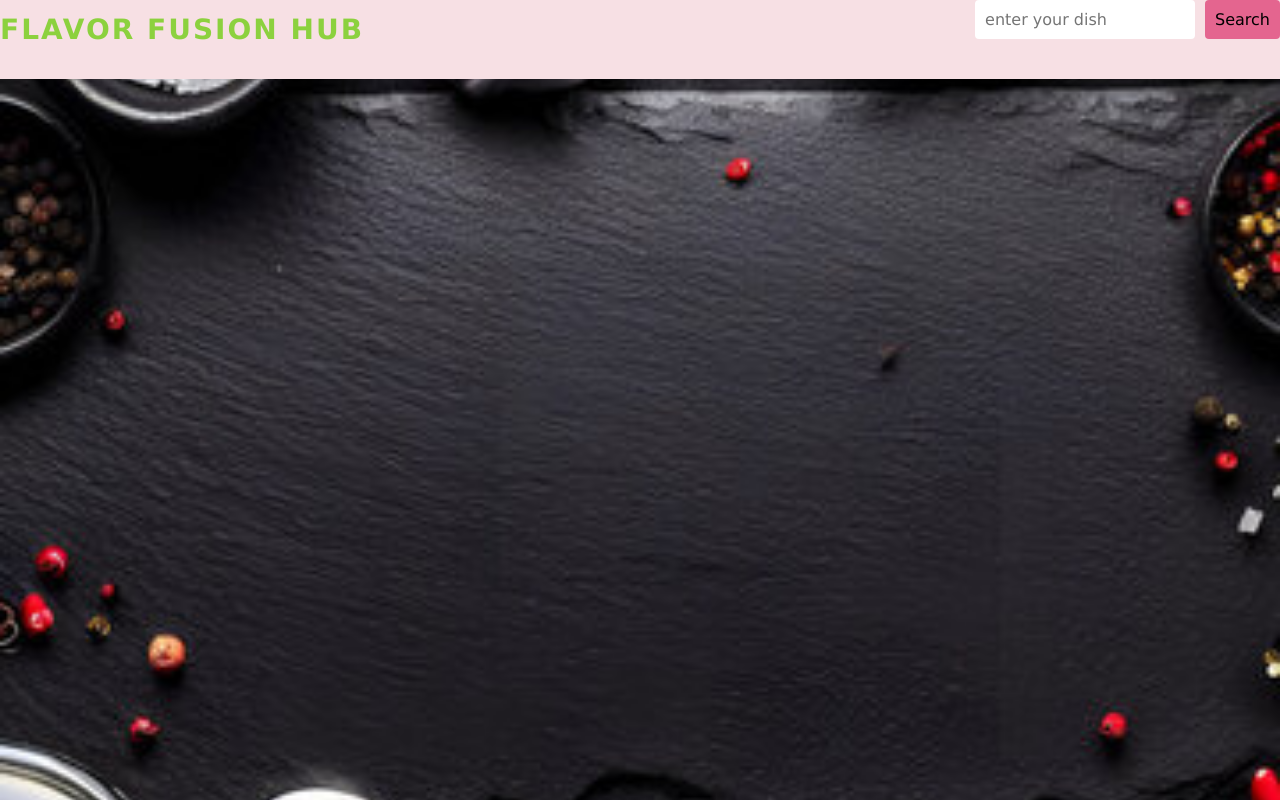
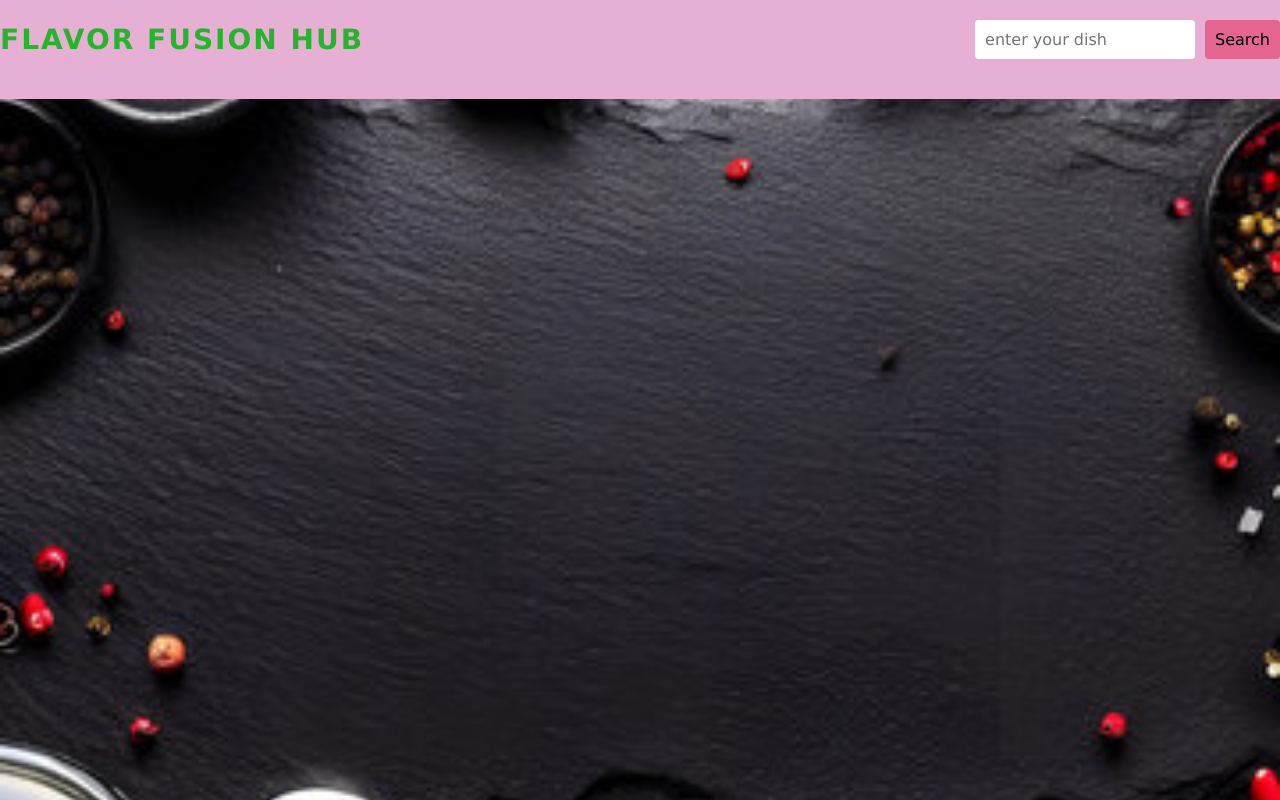
Before and after one commit to subhasmita-nayak24/Flavour-Fusion-Hub, a plain HTML site: page index.html in a window 1280 px wide. Drawn offline with Linux system fonts and the light colour scheme.

Commit message:
Update style.css

```diff
--- a/style.css
+++ b/style.css
@@ -11,11 +11,11 @@ body {
     background-size: cover;
     background-position: center;
     background-attachment: fixed;
-    color: rgb(140, 209, 62);
+    color: rgb(36, 181, 41);
 }
 
 header nav {
-    background-color: rgb(247, 224, 228);
+    background-color: rgb(230, 176, 212);
     display: flex;
     justify-content: space-between;
     align-items: center;
@@ -33,6 +33,7 @@ header nav form {
     display: flex;
     justify-content: center;
     align-items: center;
+    padding-top:20px;
 }
 
 .input {
@@ -63,7 +64,7 @@ button[type="submit"]:hover, .recipe button:hover{
 .recipe-container {
     text-align: center;
     /* margin-top: 20px; */
-    margin: 20px auto;
+    margin-left:100px auto;
     display: grid;
     grid-template-columns: repeat(auto-fit, minmax(300px, 1fr));
     grid-gap: 30px;
```
